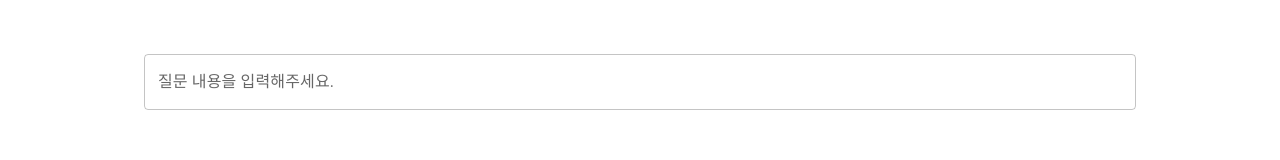
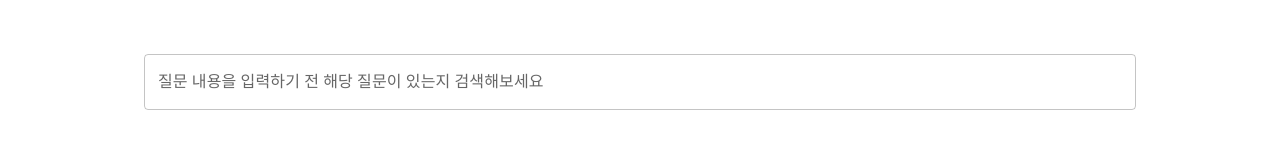
Before and after one commit to team-saviors/saview, a React (Create React App) app in the folder client/: page /questionpost in a window 1280 px wide. Shown: the part 357-517 px from the top of the page. Built offline with nearby package versions, Linux system fonts and the light colour scheme; no server answers.

Commit message:
질문 작성 시 질문이 있는지 검색해보라는 문구 작성

```diff
--- a/client/src/api/Question/post.js
+++ b/client/src/api/Question/post.js
@@ -2,7 +2,7 @@ import axiosInstance from '../../utils/axiosInstance';
 export async function postQuestion(data) {
   try {
     const res = await axiosInstance.post('/questions', data);
-    alert('질문이 등록되었습니다.');
+    return res;
   } catch (err) {
     return err;
   }
--- a/client/src/pages/QuestionPostPage.js
+++ b/client/src/pages/QuestionPostPage.js
@@ -8,7 +8,10 @@ const QuestionPostPage = () => {
   const { questions, handleContentChange, handleReset } =
     questionRegisterStore();
   const questionPostHandler = async () => {
-    await postQuestion(questions, handleReset);
+    const res = await postQuestion(questions, handleReset);
+    if (res?.response?.status >= 400) {
+      return;
+    }
     navigate('/');
   };
   return (
@@ -22,7 +25,7 @@ const QuestionPostPage = () => {
           onChange={handleContentChange}
           value={questions.content}
           fullWidth
-          label="질문 내용을 입력해주세요."
+          label="질문 내용을 입력하기 전 해당 질문이 있는지 검색해보세요"
           id="questionContent"
         />
         <Postbtnbox>
--- a/client/src/utils/axiosInstance.js
+++ b/client/src/utils/axiosInstance.js
@@ -27,7 +27,6 @@ axiosInstance.interceptors.response.use(
   async (error) => {
     if (error?.response?.data?.fieldErrors) {
       alert(error?.response?.data?.fieldErrors[0].reason);
-      return;
     }
     if (error?.response?.status === 403) {
       alert('로그인 해주세요.');
```
